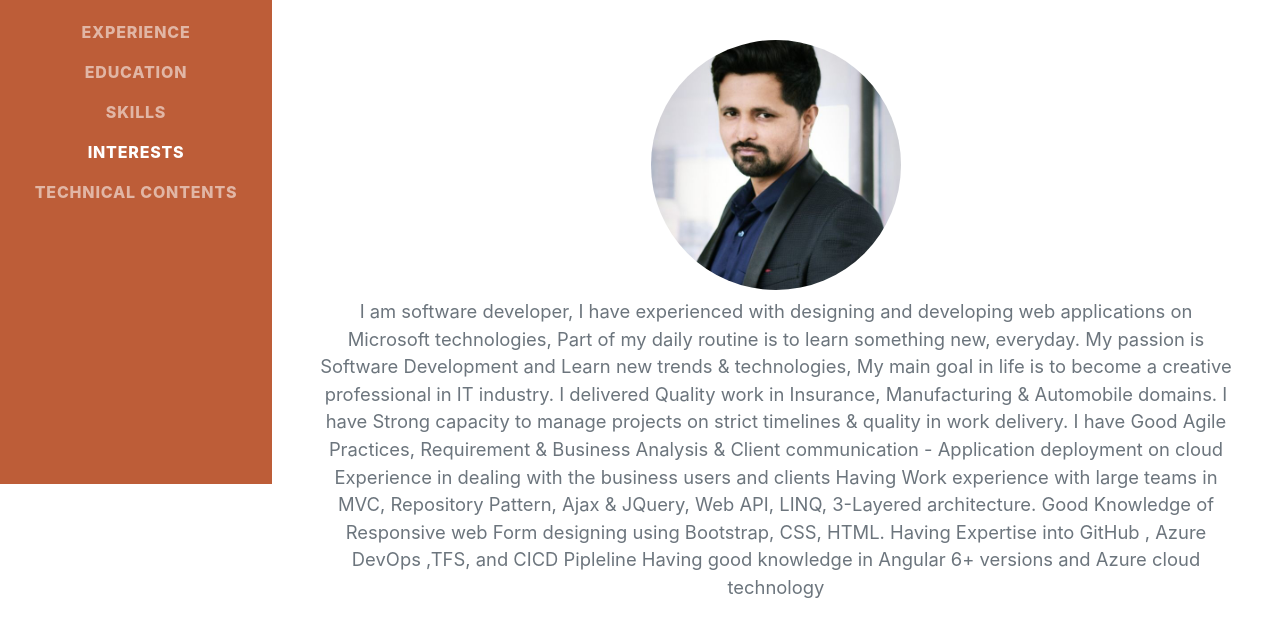
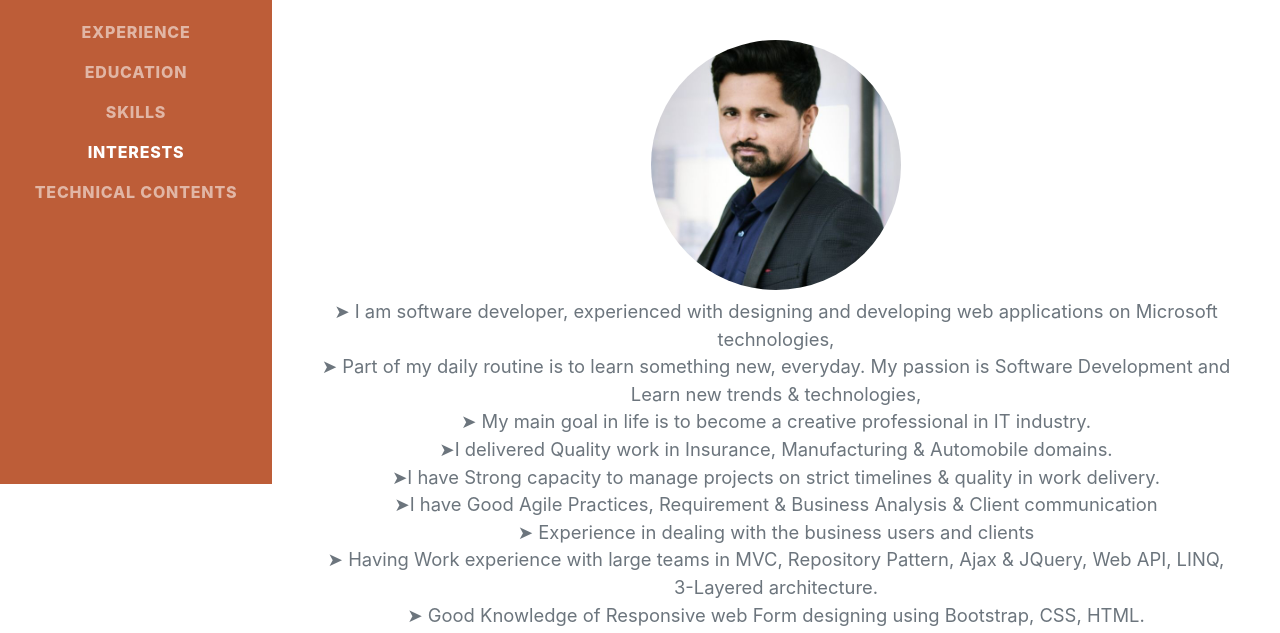
Before and after one commit to VedpathakYogesh/Yogesh.html, a plain HTML site: page index.html in a window 1280 px wide. Shown: the part 316-949 px from the top of the page. Drawn offline with nearby package versions, Linux system fonts and the light colour scheme; a web font is replaced by a local one.

Commit message:
Update index.html

```diff
--- a/index.html
+++ b/index.html
@@ -54,27 +54,27 @@
                     <div style="text-align: center;">
                           <span class="text-primary"> <img class="img-fluid img-profile rounded-circle mx-auto mb-2"  src="Yogesh.jpg" ALIGN= "center" width="250" height="210" alt="..." /> </span>
                     </div>
-                    <p class="lead mb-5">I am software developer, I have experienced with designing and developing web applications on Microsoft technologies,
+                    <p class="lead mb-5">➤ I am software developer, experienced with designing and developing web applications on Microsoft technologies,</br>
 
-Part of my daily routine is to learn something new, everyday. My passion is Software Development and Learn new trends & technologies,
+➤ Part of my daily routine is to learn something new, everyday. My passion is Software Development and Learn new trends & technologies, </br>
 
-My main goal in life is to become a creative professional in IT industry.
+                    ➤ My main goal in life is to become a creative professional in IT industry. </br>
 
-I delivered Quality work in Insurance, Manufacturing & Automobile domains.
+                ➤I delivered Quality work in Insurance, Manufacturing & Automobile domains. </br>
 
-I have Strong capacity to manage projects on strict timelines & quality in work delivery.
+                ➤I have Strong capacity to manage projects on strict timelines & quality in work delivery. </br>
 
-I have Good Agile Practices, Requirement & Business Analysis & Client communication - Application deployment on cloud
+        ➤I have Good Agile Practices, Requirement & Business Analysis & Client communication </br>
 
-Experience in dealing with the business users and clients
+    ➤ Experience in dealing with the business users and clients </br>
 
-Having Work experience with large teams in MVC, Repository Pattern, Ajax & JQuery, Web API, LINQ, 3-Layered architecture.
+➤ Having Work experience with large teams in MVC, Repository Pattern, Ajax & JQuery, Web API, LINQ, 3-Layered architecture. </br>
 
-Good Knowledge of Responsive web Form designing using Bootstrap, CSS, HTML.
+➤ Good Knowledge of Responsive web Form designing using Bootstrap, CSS, HTML. </br>
 
-Having Expertise into GitHub , Azure DevOps ,TFS, and CICD Pipleline
+➤ Having Expertise into GitHub , Azure DevOps ,TFS, and CICD Pipleline </br>
 
-Having good knowledge in Angular 6+ versions and Azure cloud technology</p>
+➤ Having good knowledge in Angular 6+ versions and Azure cloud technology</p> </br>
                     <div class="social-icons">
                         <a class="social-icon" href="#!"><i class="fab fa-linkedin-in"></i></a>
                         <a class="social-icon" href="#!"><i class="fab fa-github"></i></a>
```
